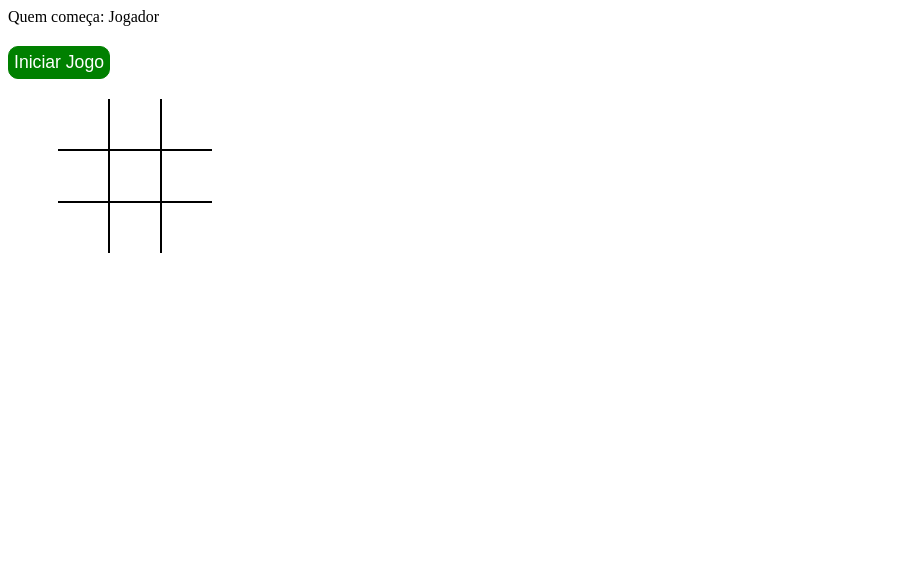
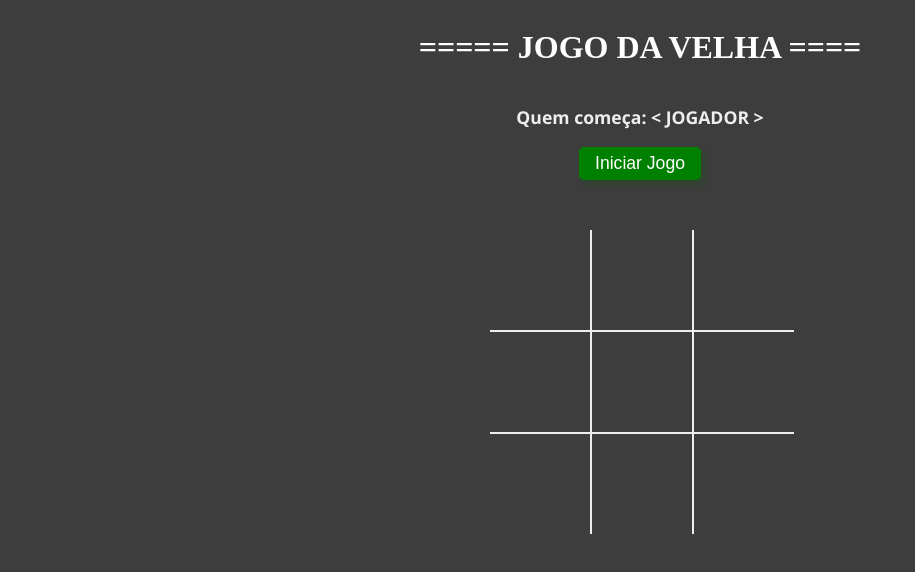
Before and after one commit to ErickBalbino/jogo-da-velha, a plain HTML site: page index.html in a window 1280 px wide. Shown: the whole page, without its empty margins (0-915 px from the left). Drawn offline with Linux system fonts and the light colour scheme.

Commit message:
Update style of the project

```diff
--- a/index.html
+++ b/index.html
@@ -9,10 +9,11 @@
     <link rel="stylesheet" href="style.css">
 </head>
 <body>
+    <h1>===== JOGO DA VELHA ====</h1>
     <script src="script.js"></script>
 
     <div id="dvMenu">
-        <div id="dvStartGame"></div>
+        <h3 id="dvStartGame"></h3>
         <button onclick="inicia()">Iniciar Jogo</button>
     </div>
     <div id="dvJogo">
--- a/script.js
+++ b/script.js
@@ -24,10 +24,11 @@ function inicia(){
     if(quemComeca == 1){
         quemComeca = 0;
         quemJoga = quemComeca;
-        document.getElementById("dvStartGame").innerHTML = `Quem começa: Jogador`;
+        messageStartGame = document.getElementById("dvStartGame")
+        messageStartGame.innerHTML = "Quem começa: < JOGADOR >";
     }else{
         quemComeca = 1;
-        document.getElementById("dvStartGame").innerHTML = `Quem começa: Máquina`;
+        document.getElementById("dvStartGame").innerHTML = `Quem começa: < MÁQUINA >`;
         maquinaJoga();
     }
 }
--- a/style.css
+++ b/style.css
@@ -1,56 +1,119 @@
+body{
+    display: flex;
+    flex-direction: column;
+    align-items: center;
+    height: 100vh;
+    background-color: #3d3d3d;
+}
+
+h1{
+    color: #fff;
+    font-size: 2rem;
+}
+
+#dvMenu{
+    display: flex;
+    flex-direction: column;
+    align-items: center;
+}
+
 button{
     background-color: #008000;
     color: #fff;
     font-size: 1.1rem;
-    padding: 5px;
-    border-radius: 10px;
-    border: 1px solid #008000;
-    margin: 20px 0px;
+    padding: 5px 15px;
+    border-radius: 5px;
+    border: 1px solid transparent;
+    outline: transparent;
+    box-shadow: 4px 4px 8px #01620144;
+    cursor: pointer;
+    transition: 0.3s ease-in-out background-color;
 }
+
+button:hover{
+    background-color: #016401;
+}
+
+h3{
+    font-family: 'Segoe UI', Tahoma, Geneva, Verdana, sans-serif;
+    color: #eee;
+    font-size: 1.1rem;
+}
+
 #dvJogo{
-    width: 150px;
+    width: 300px;
     display: grid;
     grid-template-columns: repeat(3, 1fr);
     border:none;
-    margin-left: 50px;
+    margin-top: 50px;
 }
+
 .posJogo{
-    width: 50px;
-    height: 50px;
+    width: 100px;
+    height: 100px;
     margin: 0;
     padding: 0;
-    border: 1px solid #000;
+    border: 1px solid #eee;
     display: flex;
     align-items: center;
     cursor: pointer;
     justify-content: center;
     font-size: 1.2rem;
 }
+
 #p1{
     border-top: none;
     border-left: none;
+    color: #fff;
+    font-size: 3rem;
 }
+
 #p2{
     border-top: none;
+    color: #fff;
+    font-size: 3rem;
 }
+
 #p3{
     border-top: none;
     border-right: none;
+    color: #fff;
+    font-size: 3rem;
 }
+
 #p4{
     border-left: none;
+    color: #fff;
+    font-size: 3rem;
 }
+
+#p5{
+    color: #fff;
+    font-size: 3rem;
+}
+
 #p6{
     border-right: none;
+    color: #fff;
+    font-size: 3rem;
 }
+
 #p7{
     border-left: none;
     border-bottom: none;
+    color: #fff;
+    font-size: 3rem;
 }
+
 #p8{
     border-bottom: none;
+    color: #fff;
+    font-size: 3rem;
 }
+
 #p9{
     border-right: none;
     border-bottom: none;
+    color: #fff;
+    font-size: 3rem;
 }
```
